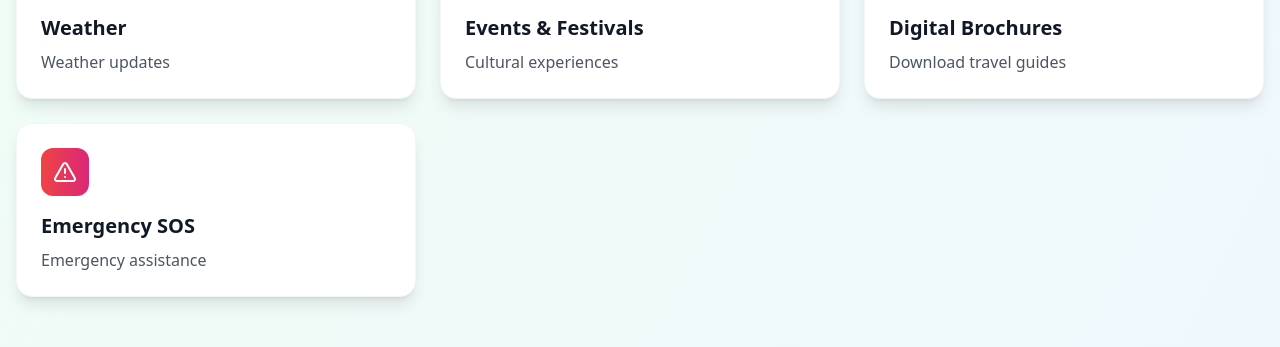
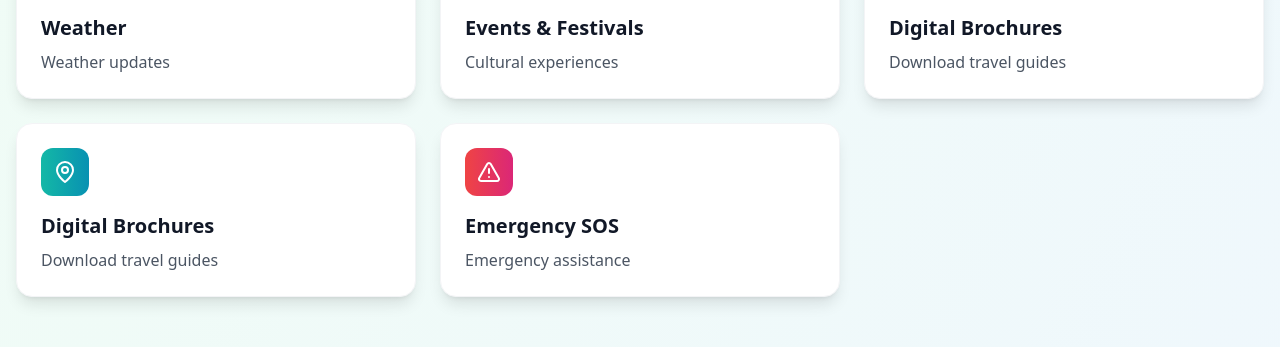
Before and after one commit to LordChampionOfDawn/SakhaSahayak, a React (Vite) app: page / in a window 1280 px wide. Shown: the part 909-1256 px from the top of the page. Built offline with nearby package versions, Linux system fonts and the light colour scheme; no server answers.

Commit message:
Update Local Guide, Add Digital Brochures, and Homepage Backdrop

```diff
--- a/src/App.tsx
+++ b/src/App.tsx
@@ -14,6 +14,7 @@ import EventsPage from './pages/EventsPage';
 import AuthPage from './pages/AuthPage';
 import ProfilePage from './pages/ProfilePage';
 import LocalGuidePage from './pages/LocalGuidePage';
+import DigitalBrochuresPage from './pages/DigitalBrochuresPage';
 import DigitalBrochuresPage from './pages/DigitalBrochuresPage';
 import LocalGuideButton from './components/LocalGuideButton';
 
@@ -46,6 +47,7 @@ function App() {
                     <Route path="/events" element={<EventsPage />} />
                     <Route path="/profile" element={<ProfilePage />} />
                     <Route path="/local-guide" element={<LocalGuidePage />} />
+                    <Route path="/brochures" element={<DigitalBrochuresPage />} />
                   </Routes>
                 </Layout>
               } />
--- a/src/pages/HomePage.tsx
+++ b/src/pages/HomePage.tsx
@@ -40,6 +40,13 @@ const HomePage: React.FC = () => {
       icon: Calendar,
       path: '/events',
       color: 'from-purple-500 to-indigo-600',
+    },
+    {
+      title: 'Digital Brochures',
+      description: 'Download travel guides',
+      icon: MapPin,
+      path: '/brochures',
+      color: 'from-teal-500 to-cyan-600',
     },
     {
       title: 'Digital Brochures',
```
